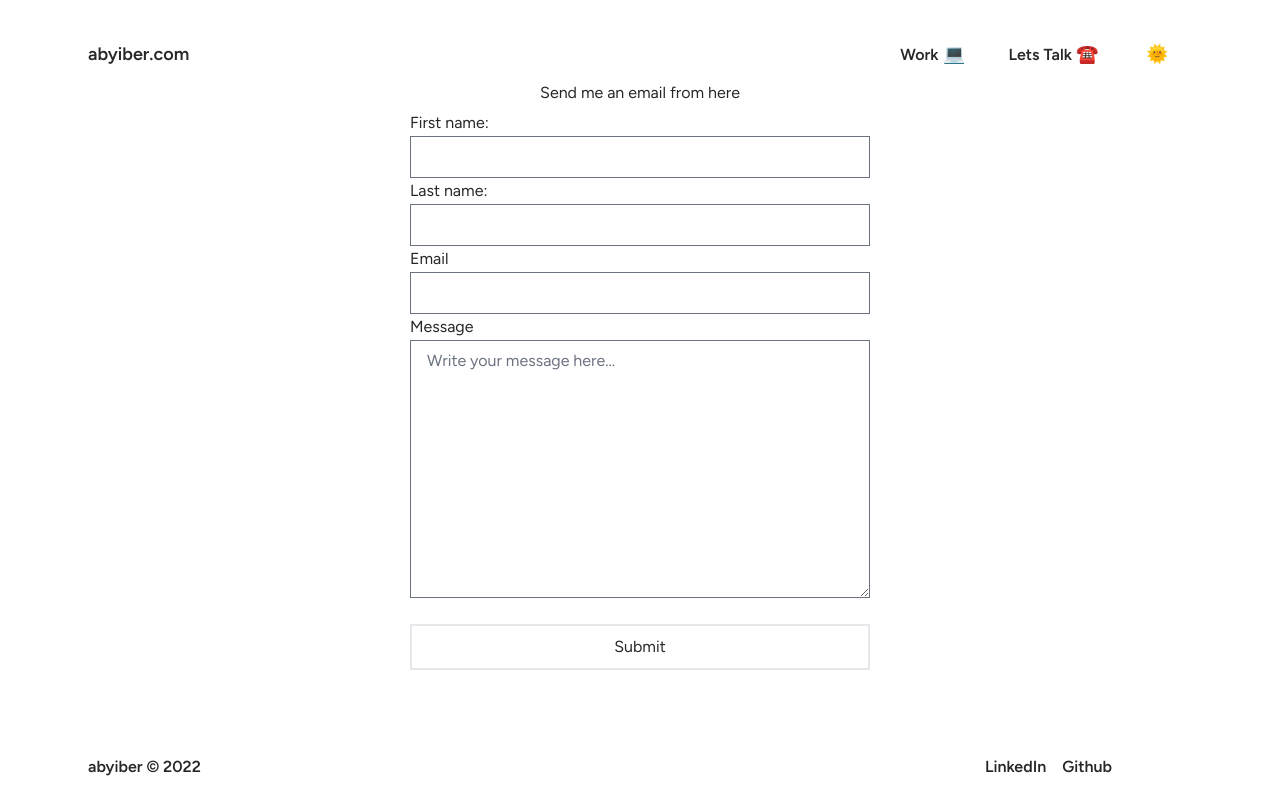
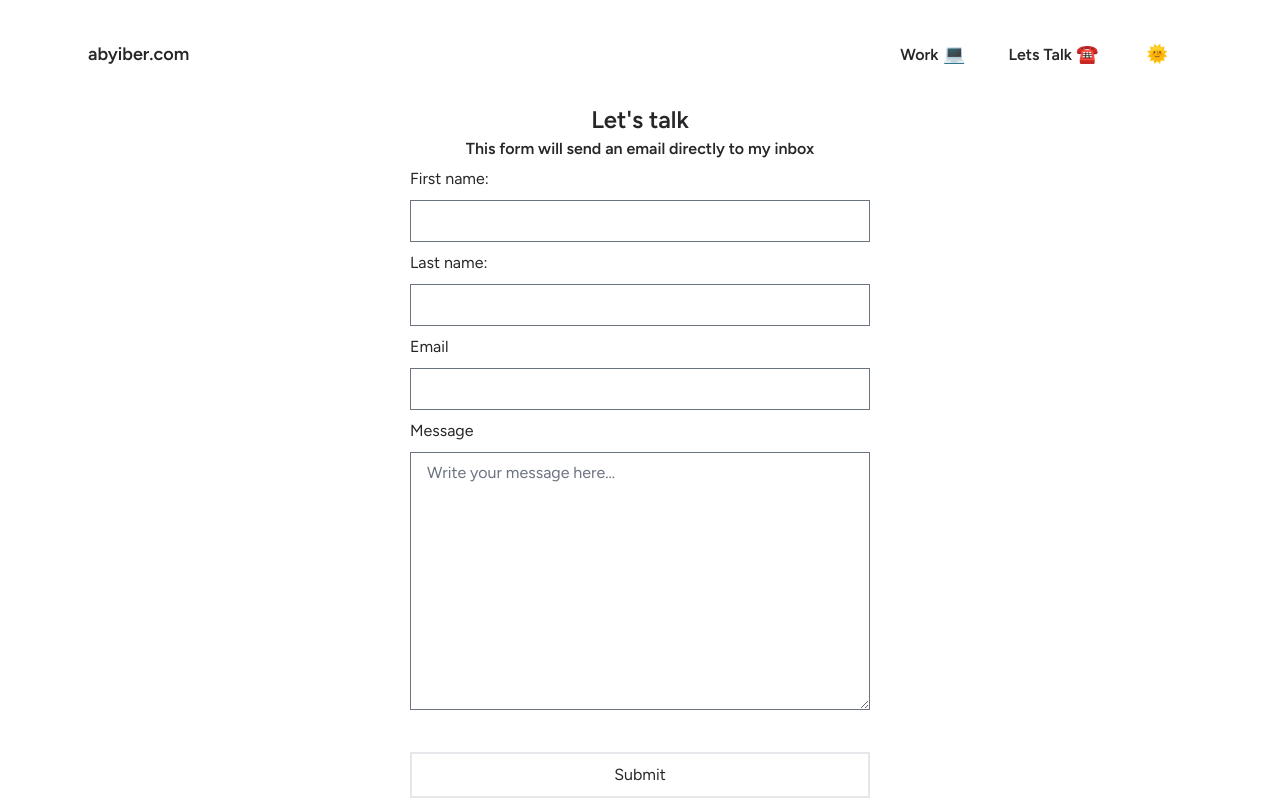
Before and after one commit to aiberk/portfolio-2023, a Next.js app: page /bio/Contact in a window 1280 px wide. Shown: the top 800 px of the page. Built offline with nearby package versions, Linux system fonts and the light colour scheme.

Commit message:
Started Contact Form

```diff
--- a/config.ts
+++ b/config.ts
@@ -12,4 +12,5 @@ const getEnvironmentVariable = (environmentVariable: string): string => {
 export const config = {
   spaceId: getEnvironmentVariable("CONTNETFUL_SPACE_ID"),
   apiKey: getEnvironmentVariable("CONTNETFUL_ACCESS_KEY"),
+  pipeDreamURL: getEnvironmentVariable("PIPEDREAM_API_ENDPOINT"),
 };
--- a/next.config.js
+++ b/next.config.js
@@ -17,6 +17,7 @@ const nextConfig = {
   env: {
     CONTNETFUL_ACCESS_KEY: process.env.CONTNETFUL_ACCESS_KEY,
     CONTNETFUL_SPACE_ID: process.env.CONTNETFUL_SPACE_ID,
+    PIPEDREAM_API_ENDPOINT: process.env.PIPEDREAM_API_ENDPOINT,
   },
   images: {
     remotePatterns: [
--- a/package.json
+++ b/package.json
@@ -27,7 +27,8 @@
     "next": "13.0.7",
     "next-themes": "^0.2.1",
     "react": "18.2.0",
-    "react-dom": "18.2.0"
+    "react-dom": "18.2.0",
+    "react-hook-form": "^7.41.3"
   },
   "devDependencies": {
     "@tailwindcss/forms": "^0.5.3",
--- a/pages/bio/Contact.tsx
+++ b/pages/bio/Contact.tsx
@@ -1,29 +1,60 @@
 import React from "react";
+import { useForm } from "react-hook-form";
+import { config } from "../../config";
 
-type Props = {};
+type FormData = {
+  name: string;
+  lastName: string;
+  email: string;
+  message: string;
+};
 
-const Contact = (props: Props) => {
+const Contact = () => {
+  const {
+    register,
+    handleSubmit,
+    formState: { isSubmitting },
+  } = useForm<FormData>();
+
+  const onFormSubmit = (data: FormData) => {
+    console.log("data", data);
+    fetch(`https://eoool18qsq2s2me.m.pipedream.net`, {
+      method: "POST",
+      headers: {
+        "Content-Type": "application/json",
+      },
+      body: JSON.stringify({ ...data }),
+    })
+      .then((response) => {
+        console.log(response);
+      })
+      .catch((e) => console.error(e));
+  };
   return (
-    <main className="flex flex-col items-center w-full">
-      <h1>Send me an email from here</h1>
+    <main className="flex flex-col items-center w-full p-6">
+      <h1 className="text-2xl font-semibold">Let's talk</h1>
+      <h2 className="text-1xl font-semibold">
+        This form will send an email directly to my inbox
+      </h2>
       <form
-        className="grid grid-cols-1 p-1 "
+        onSubmit={handleSubmit(onFormSubmit)}
+        className="grid grid-cols-1 p-1 gap-2 "
         action="/send-data-here"
         method="post"
       >
-        <label htmlFor="first">First name:</label>
-        <input className="" type="text" id="first" name="first" />
-        <label htmlFor="last">Last name:</label>
-        <input type="text" id="last" name="last" />
+        <label htmlFor="name">First name:</label>
+        <input className="" type="text" id="first" {...register("name")} />
+        <label htmlFor="lastName">Last name:</label>
+        <input type="text" id="last" {...register("lastName")} />
         <label htmlFor="email">Email</label>
-        <input type="email" id="email" name="email" />
-        <label htmlFor="body">Message</label>
+        <input type="email" id="email" {...register("email")} />
+        <label htmlFor="message">Message</label>
         <textarea
           id="body"
-          name="body"
           placeholder=" Write your message here..."
           rows={10}
           cols={50}
+          {...register("message")}
         ></textarea>
         <br />
         <button
--- a/pages/index.tsx
+++ b/pages/index.tsx
@@ -22,8 +22,6 @@ export const getStaticProps: GetStaticProps = async (context) => {
   const res = await client.getEntries({ content_type: "mdx" });
   return { props: { mdx: res.items } };
 };
-
-// const inter = Inter({ subsets: ["latin"] });
 
 export default function Home({ mdx }: Props) {
   const sorted = EntryFilter(mdx);
```
Also changed, not shown: 1 other file (tests, documents, lock files or other folders).
